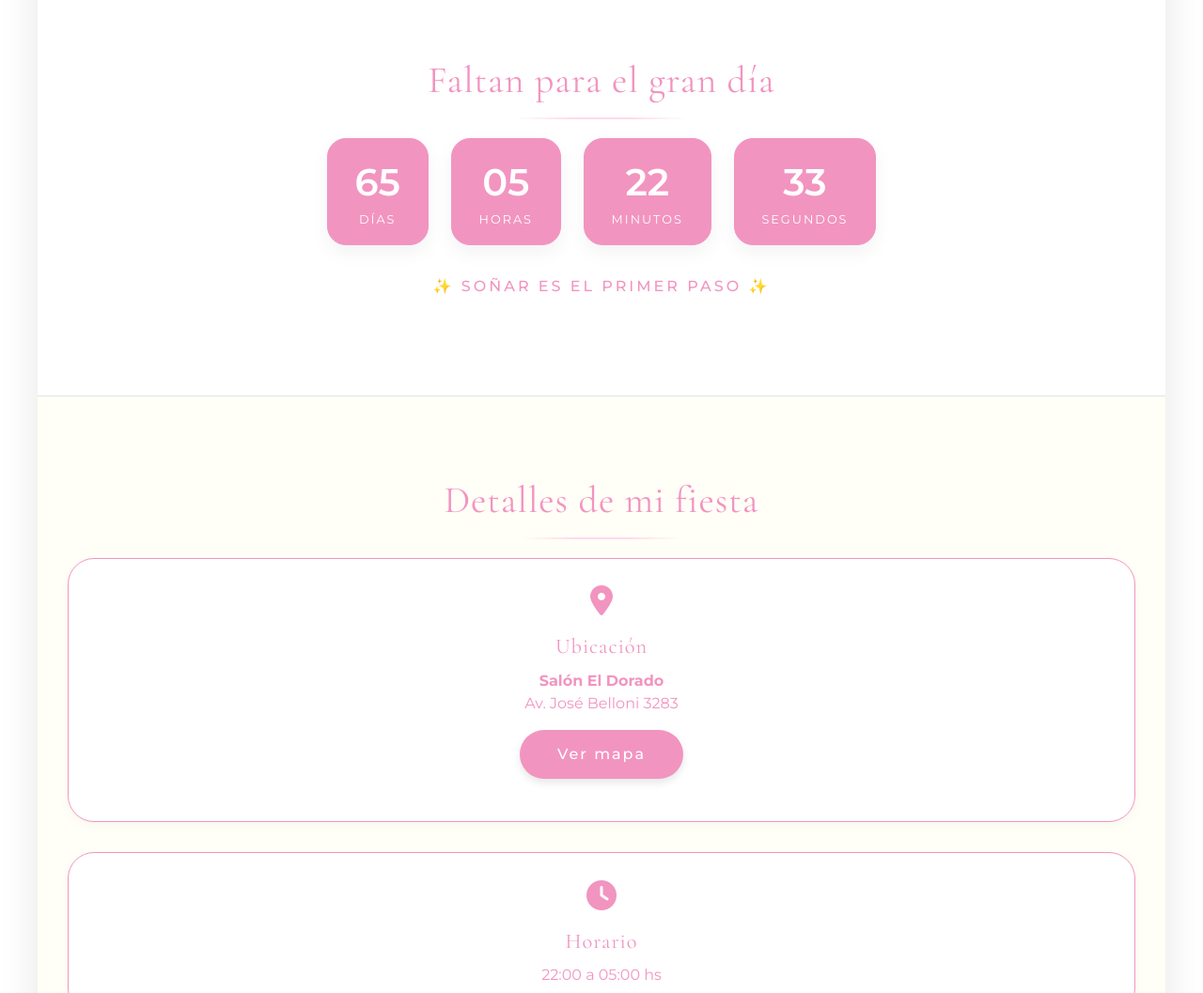
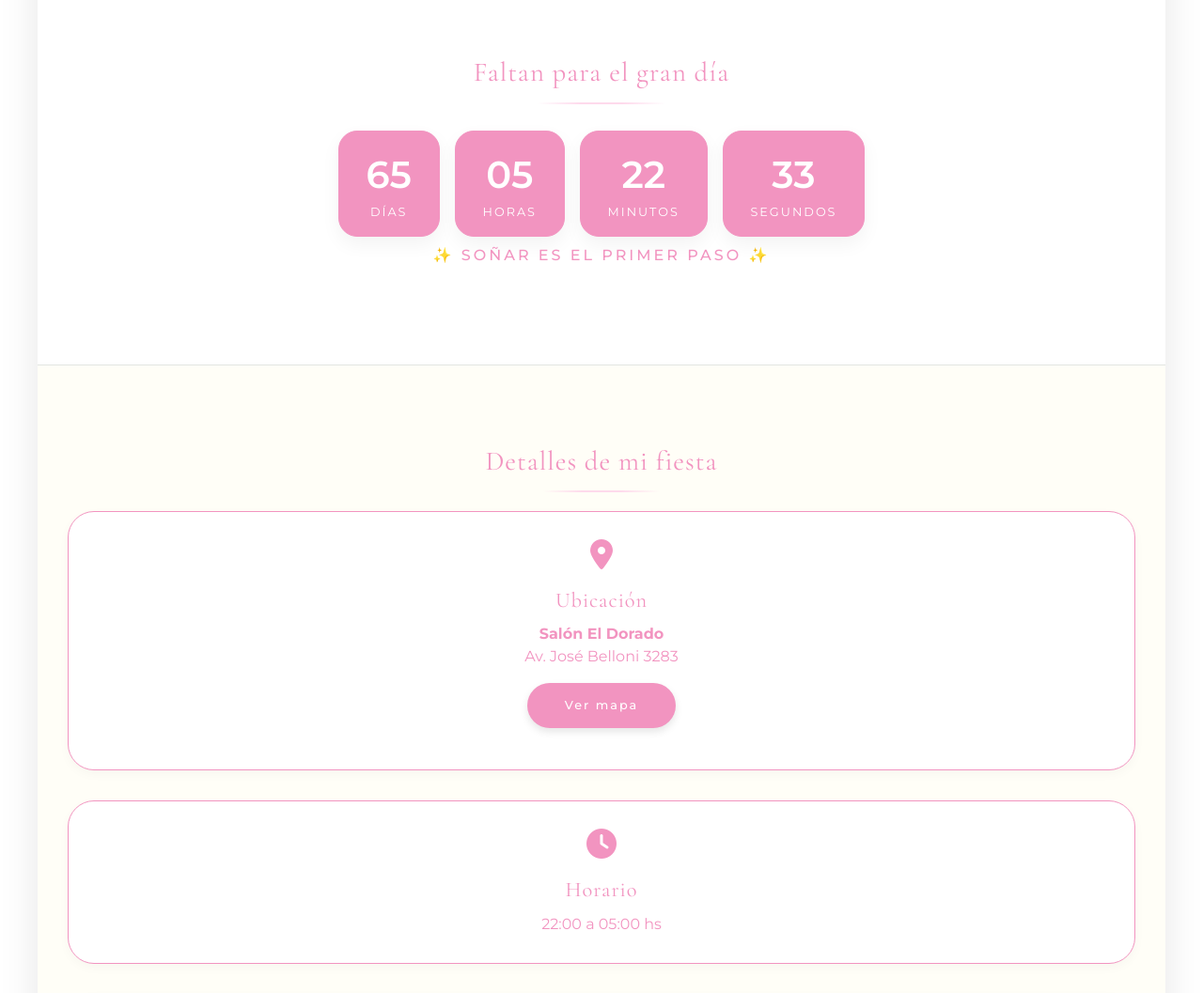
Before and after one commit to camiladelgadoo/xvmilagross, a plain HTML site: page index.html in a window 1280 px wide. Shown: the part 1180-2237 px from the top of the page at 94% size. Drawn offline with nearby package versions, Linux system fonts and the light colour scheme.

Commit message:
Add files via upload

```diff
--- a/style.css
+++ b/style.css
@@ -182,14 +182,15 @@
             background: var(--blanco);
         }
 
-        .countdown-wrapper {
-            display: flex;
-            justify-content: center;
-            gap: 1.5rem;
-            flex-wrap: wrap;
-            margin: 2rem 0;
-        }
 
+.countdown-wrapper {
+    display: flex;
+    justify-content: center;
+    align-items: center;
+    gap: 1rem;
+    flex-wrap: nowrap; /* o directamente eliminá esta línea */
+      margin-top: 2.5rem;
+}
         .time-box {
             background: white;
             background: var(--rosaocuro);
@@ -199,7 +200,20 @@
             min-width: 100px;
             border: 1px solid var(--rosaocuro);
         }
+.time-box {
+    background: var(--rosaocuro);
+    padding: 1rem 1.8rem;
+    border-radius: 20px;
+    box-shadow: 0 8px 20px rgba(0,0,0,0.05);
+    min-width: 100px;
+    border: 1px solid var(--rosaocuro);
 
+    display: flex;
+    flex-direction: column;
+    align-items: center;
+    justify-content: center;
+    text-align: center;
+}
         .time-number {
             font-size: 2.5rem;
             font-weight: 600;
@@ -250,7 +264,7 @@
             color: white;
             border: none;
             padding: 14px 40px;
-            font-size: 1rem;
+            font-size: 0.8rem;
             font-weight: 500;
             letter-spacing: 2px;
             border-radius: 40px;
@@ -324,7 +338,7 @@
 
         footer {
             background: var(--rosaclaro);
-            padding: 2rem;
+
             text-align: center;
             font-size: 0.8rem;
             color: var(--rosaocuro);
@@ -341,7 +355,7 @@
         .footer {
     background-color: var(--rosaocuro);
     color: var(--blanco);
-    padding: 3rem 0;
+
     text-align: center;
 }
 
@@ -543,5 +557,11 @@ p {
     margin-top: 2rem;
 }
 .titulo{
- font-size: 2.5rem;
+ font-size: 1.8rem;
 }
+footer {
+    background: #e483b7;
+    width: 100vw;
+    margin-left: calc(50% - 50vw);
+    margin-right: calc(50% - 50vw);
+}
```
